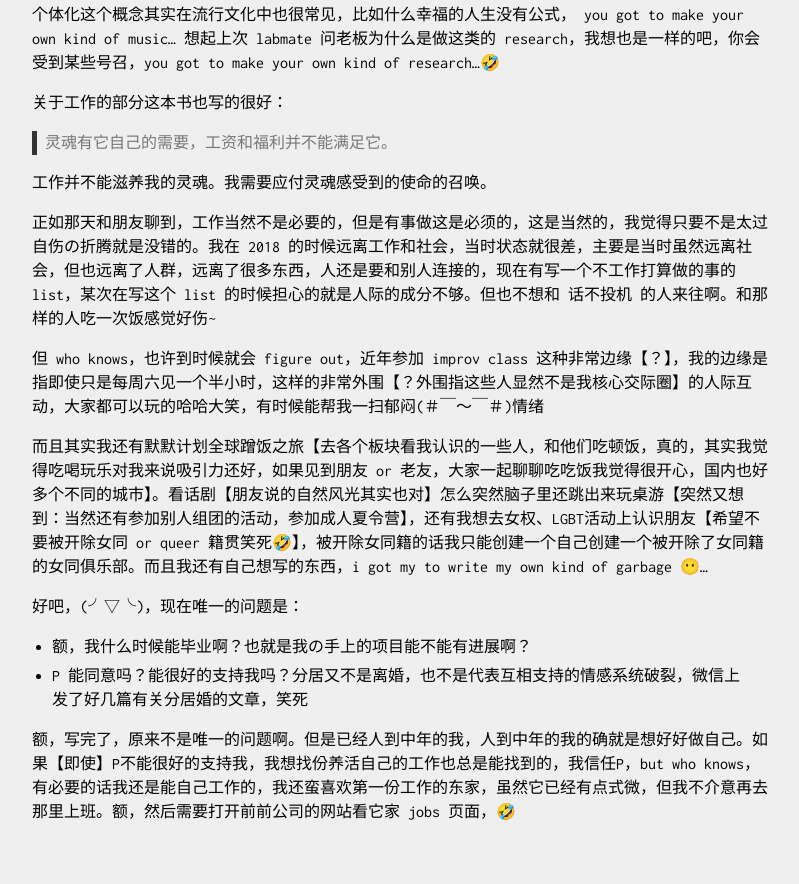
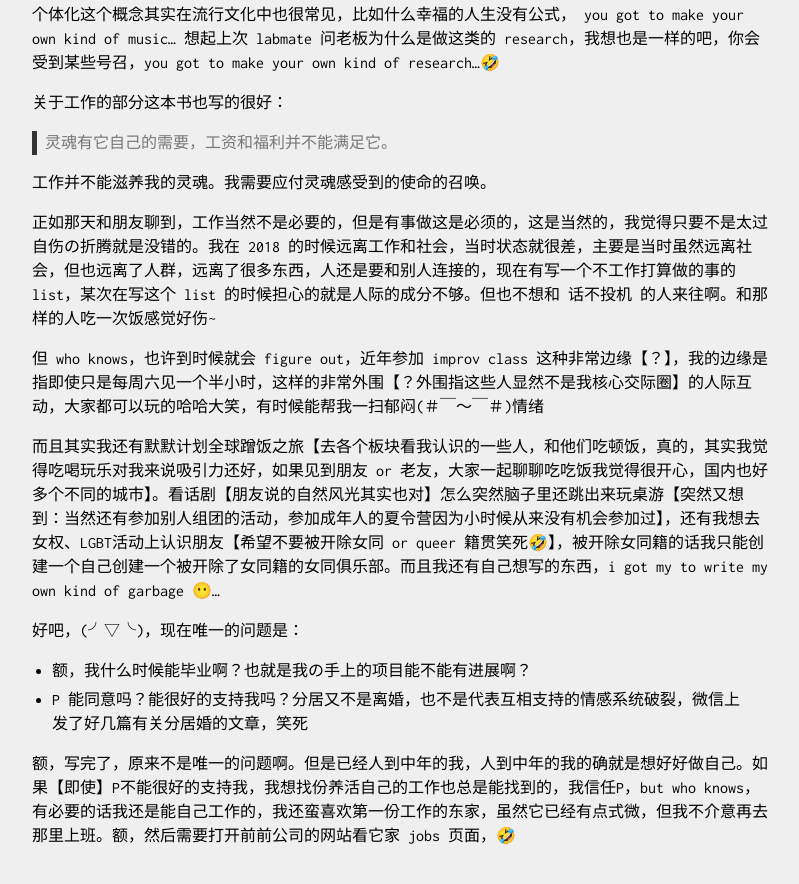
Before and after one commit to xue-think/xue-think.github.io, a Jekyll site: the page built from _posts/2024-07-07-the-middle-passage.md, in a window 1280 px wide and 900 px high, scrolled down 1129 px. Shown: the top 884 px of the window, without its empty margins (238-1037 px from the left). Built offline with Jekyll 4.4.1, drawn with Linux system fonts in a browser that asks for light colours; comment, search, counter and statistics services are not loaded.

Commit message:
Update 2024-07-07-the-middle-passage.md

```diff
--- a/_posts/2024-07-07-the-middle-passage.md
+++ b/_posts/2024-07-07-the-middle-passage.md
@@ -45,7 +45,7 @@
 
 但 who knows，也许到时候就会 figure out，近年参加 improv class 这种非常边缘【？】，我的边缘是指即使只是每周六见一个半小时，这样的非常外围【？外围指这些人显然不是我核心交际圈】的人际互动，大家都可以玩的哈哈大笑，有时候能帮我一扫郁闷(＃￣～￣＃)情绪
 
-而且其实我还有默默计划全球蹭饭之旅【去各个板块看我认识的一些人，和他们吃顿饭，真的，其实我觉得吃喝玩乐对我来说吸引力还好，如果见到朋友 or 老友，大家一起聊聊吃吃饭我觉得很开心，国内也好多个不同的城市】。看话剧【朋友说的自然风光其实也对】怎么突然脑子里还跳出来玩桌游【突然又想到：当然还有参加别人组团的活动，参加成人夏令营】，还有我想去女权、LGBT活动上认识朋友【希望不要被开除女同 or queer 籍贯笑死🤣】，被开除女同籍的话我只能创建一个自己创建一个被开除了女同籍的女同俱乐部。而且我还有自己想写的东西，i got my to write my own kind of garbage 😶...
+而且其实我还有默默计划全球蹭饭之旅【去各个板块看我认识的一些人，和他们吃顿饭，真的，其实我觉得吃喝玩乐对我来说吸引力还好，如果见到朋友 or 老友，大家一起聊聊吃吃饭我觉得很开心，国内也好多个不同的城市】。看话剧【朋友说的自然风光其实也对】怎么突然脑子里还跳出来玩桌游【突然又想到：当然还有参加别人组团的活动，参加成年人的夏令营因为小时候从来没有机会参加过】，还有我想去女权、LGBT活动上认识朋友【希望不要被开除女同 or queer 籍贯笑死🤣】，被开除女同籍的话我只能创建一个自己创建一个被开除了女同籍的女同俱乐部。而且我还有自己想写的东西，i got my to write my own kind of garbage 😶...
 
 好吧，(╯▽╰)，现在唯一的问题是：
 
```
